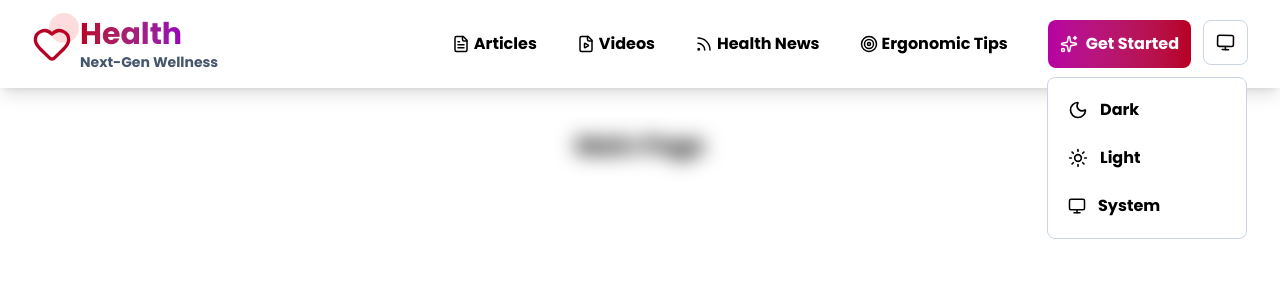
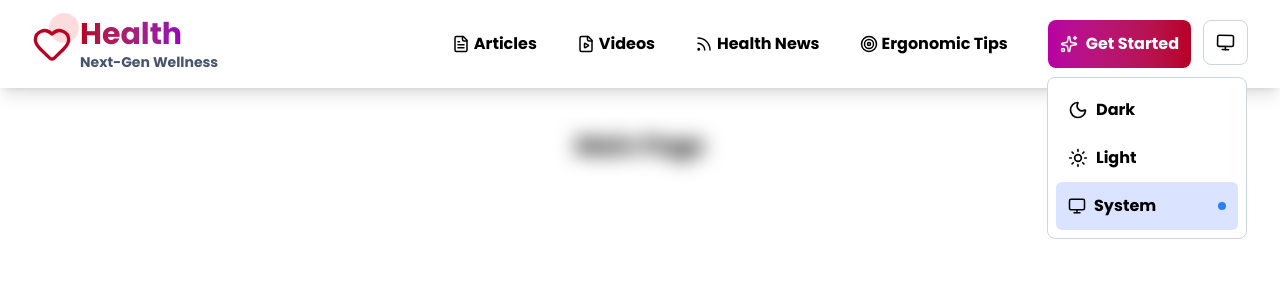
Before and after one commit to ParsaProg/Health, a Next.js app: page / in a window 1280 px wide. Both pictures are taken after a click on the element 1225 px from the left and 44 px from the top of the page. Shown: the top 300 px of the page. Built offline with nearby package versions, Linux system fonts and the light colour scheme.

Commit message:
add selected theme mode

```diff
--- a/src/components/ui/header/mobile/ThemeToggleButton.tsx
+++ b/src/components/ui/header/mobile/ThemeToggleButton.tsx
@@ -8,21 +8,21 @@ import { useEffect, useState } from "react";
 import { useTheme } from "next-themes";
 
 export default function ThemeToggle({ isShowThemeDialog }: any) {
-  const { setTheme } = useTheme();
+  const { theme, setTheme } = useTheme();
   const themeItems = [
     {
       title: "Dark",
-      icon: <Moon size={20} className="text-black" />,
+      icon: <Moon size={20} />,
       theme: "dark",
     },
     {
       title: "Light",
-      icon: <Sun size={20} className="text-black" />,
+      icon: <Sun size={20} />,
       theme: "light",
     },
     {
       title: "System",
-      icon: <Monitor size={18} className="text-black" />,
+      icon: <Monitor size={18} />,
       theme: "system",
     },
   ];
@@ -93,7 +93,7 @@ export default function ThemeToggle({ isShowThemeDialog }: any) {
               y: -50,
               scale: 0.8,
             }}
-            className="z-[9999] bg-white border-slate-300 border-[1px] rounded-lg absolute right-[0] top-14 w-[200px] p-5 flex items-start flex-col gap-y-6 overflow-hidden"
+            className="z-[9999] bg-white border-slate-300 border-[1px] rounded-lg absolute right-[0] top-14 w-[200px] py-2 p-2 flex items-start flex-col  overflow-hidden"
           >
             {themeItems.map((val: any, _i: any) => {
               return (
@@ -117,14 +117,15 @@ export default function ThemeToggle({ isShowThemeDialog }: any) {
                   }
                   transition={{ delay: _i * 0.1 }}
                   key={_i}
-                  className={
-                    "group cursor-pointer flex items-center gap-x-3 w-full"
-                  }
+                  className={`${
+                    theme === val.theme.toLowerCase() && "bg-[#0040ff25]"
+                  } group cursor-pointer text-black flex rounded-md p-3 items-center gap-x-3 w-full justify-between`}
                 >
-                  {val.icon}
-                  <h2 className={cn(`font-[500] ${"text-black"}`)}>
-                    {val.title}
-                  </h2>
+                  <div className="flex items-center gap-x-2">
+                    {val.icon}
+                    <h2 className={cn(`font-[500]`)}>{val.title}</h2>
+                  </div>
+                  {theme === val.theme.toLowerCase() && <div className="rounded-full bg-blue-500 w-2 h-2"></div>}
                 </motion.div>
               );
             })}
```
